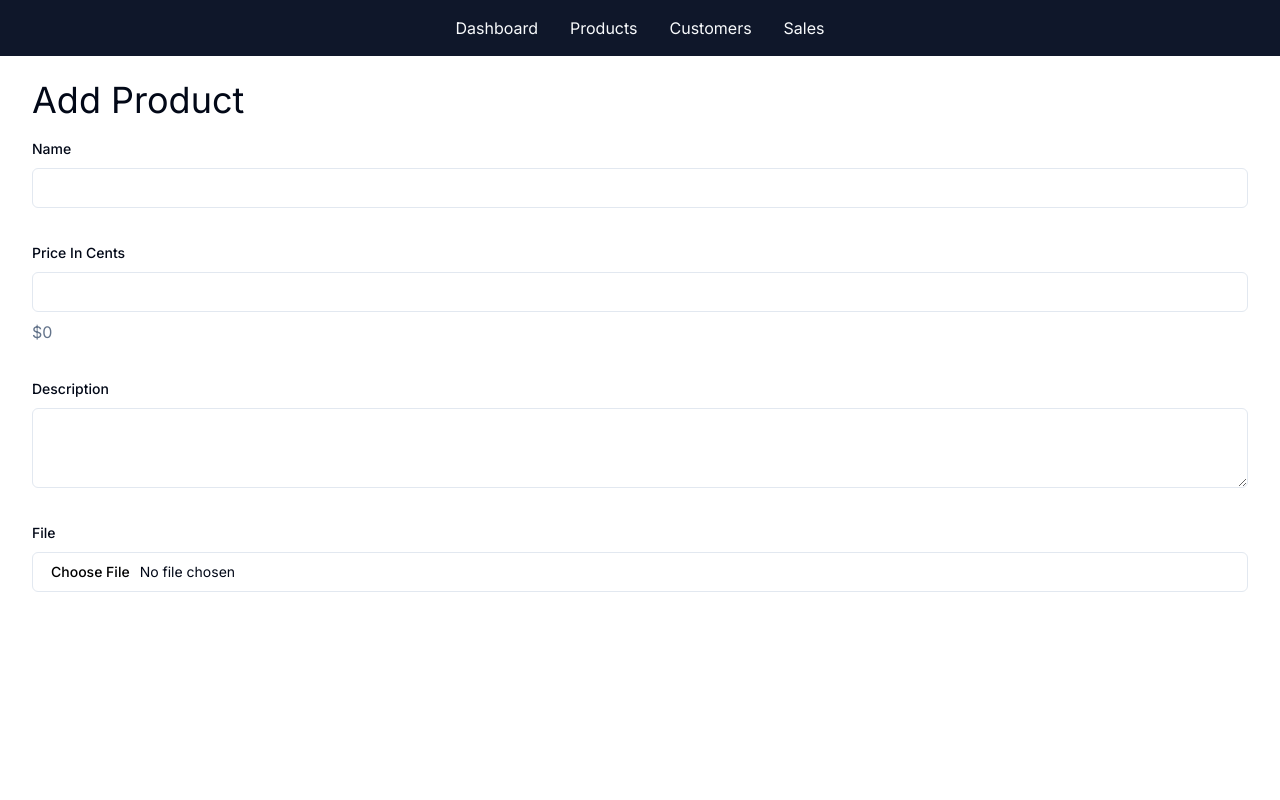
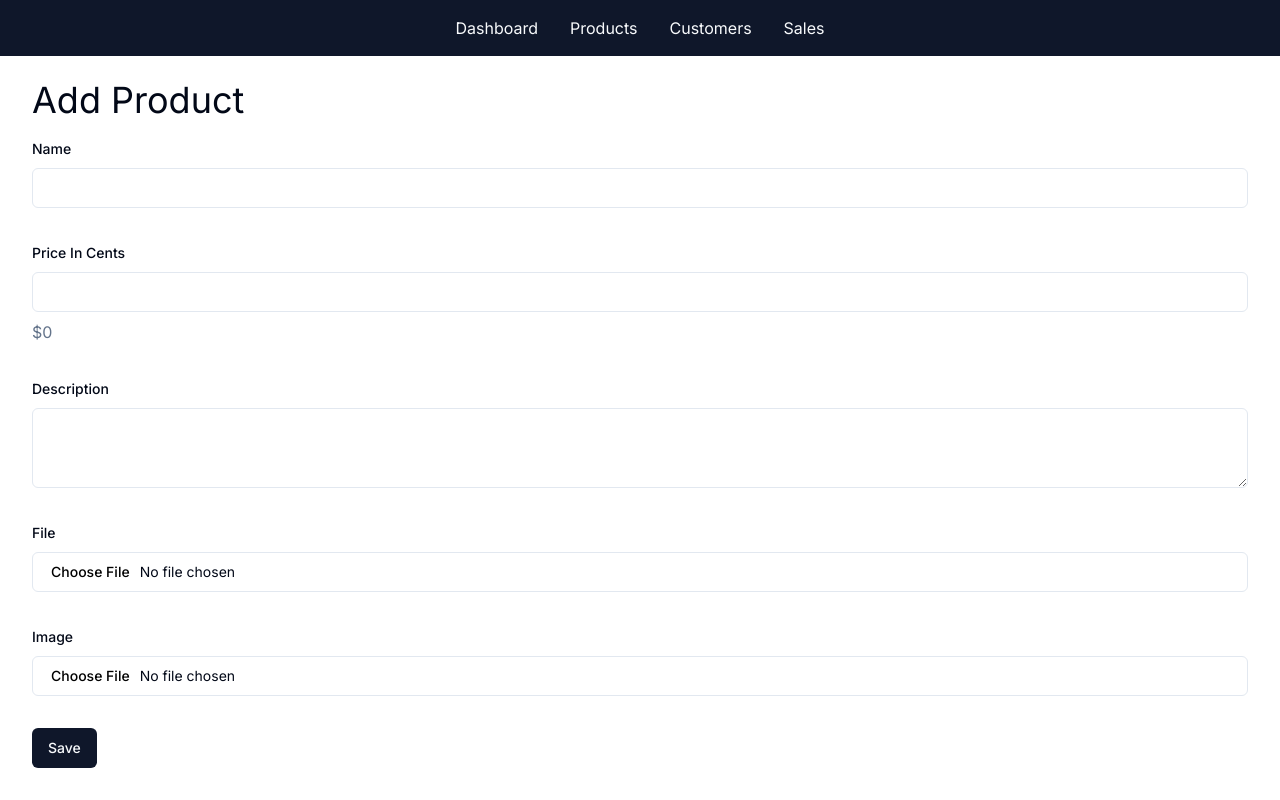
Before and after one commit to rote1400/EcommerceStore, a Next.js app in the folder ecommercestore/: page /admin/products/new in a window 1280 px wide. Built offline with nearby package versions, Linux system fonts and the light colour scheme.

Commit message:
product form file, submit, action for adding

```diff
--- /dev/null
+++ b/ecommercestore/src/app/admin/_actions/products.ts
@@ -0,0 +1,5 @@
+"use server"
+
+export async function addProduct(formData: FormData) {
+   console.log(formData)
+}
--- a/ecommercestore/src/app/admin/products/_components/ProductForm.tsx
+++ b/ecommercestore/src/app/admin/products/_components/ProductForm.tsx
@@ -1,16 +1,18 @@
 "use client";
 
+import { Button } from "@/components/ui/button";
 import { Input } from "@/components/ui/input";
 import { Label } from "@/components/ui/label";
 import { Textarea } from "@/components/ui/textarea";
 import { formatCurrency } from "@/lib/formatters";
 import { useState } from "react";
+import { addProduct } from "../../_actions/products";
 
 export function ProductForm() {
     const [priceInCents, setPriceInCents] = useState<number>()
 
   return (
-    <form className="space-y-8">
+    <form action={addProduct} className="space-y-8">
       <div className="space-y-2">
         <Label htmlFor="name">Name</Label>
         <Input type="text" id="name" name="name" required />
@@ -37,6 +39,11 @@ export function ProductForm() {
         <Label htmlFor="file">File</Label>
         <Input type="file" id="file" name="file" required />
       </div>
+      <div className="space-y-2">
+        <Label htmlFor="image">Image</Label>
+        <Input type="file" id="image" name="image" required />
+      </div>
+      <Button type="submit">Save</Button>
     </form>
   );
 }
```
